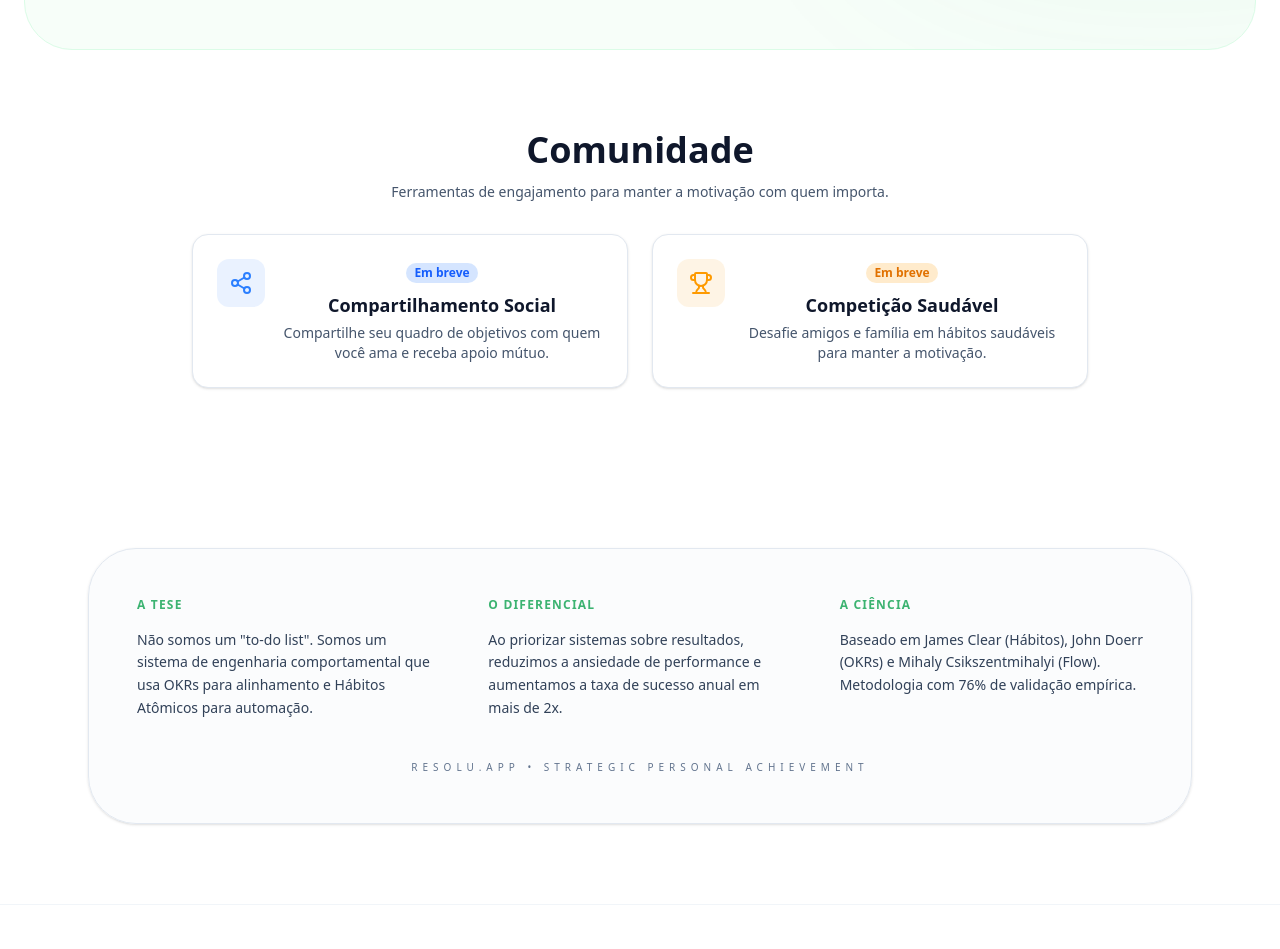
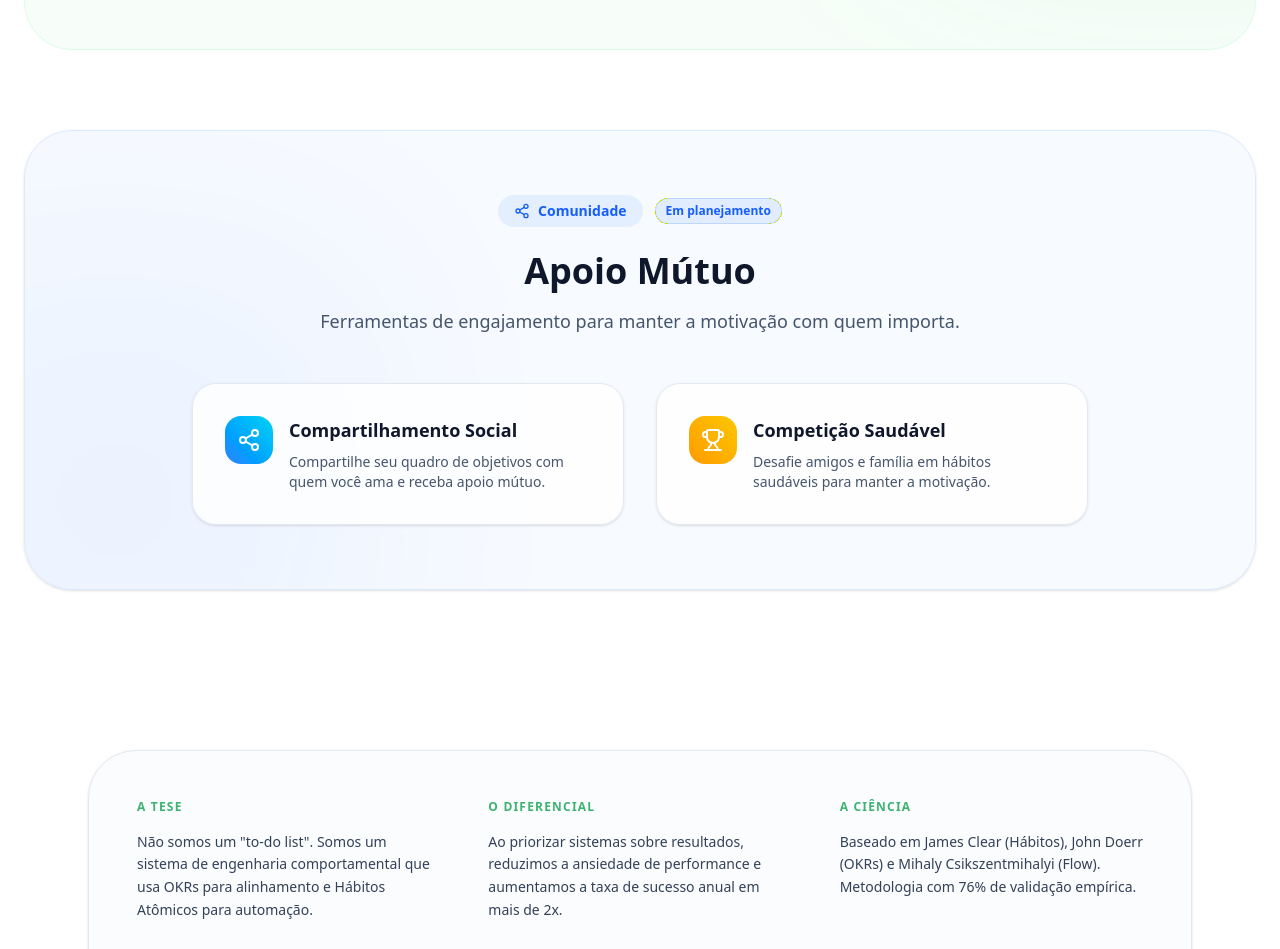
Before and after one commit to Resolu-app/resolu-app-landing, a React (Vite) app: page / in a window 1280 px wide. Shown: the part 4700-5649 px from the top of the page. Built offline with nearby package versions, Linux system fonts and the light colour scheme; no server answers.

Commit message:
refactor: Redesign the "Comunidade" section with updated styling, a new background, and a consolidated "Em planejamento" status.

```diff
--- a/src/App.tsx
+++ b/src/App.tsx
@@ -595,31 +595,46 @@ function App() {
             </div>
 
             {/* Comunidade */}
-            <div className="text-center">
-              <h3 className="text-3xl md:text-4xl font-bold text-slate-900 dark:text-white mb-3">Comunidade</h3>
-              <p className="text-slate-600 dark:text-slate-400 text-sm mb-8 max-w-2xl mx-auto">
+            <div className="bg-blue-50/50 dark:bg-slate-950 rounded-[3rem] p-8 md:p-16 relative overflow-hidden border border-blue-100 dark:border-slate-800/60 shadow-sm dark:shadow-none">
+              <div className="absolute bottom-0 left-0 w-[500px] h-[500px] bg-blue-500 opacity-5 blur-[120px] -ml-40 -mb-40" />
+
+              <div className="relative z-10">
+                <div className="text-center mb-12">
+                  <div className="inline-flex items-center gap-3 mb-6 justify-center flex-wrap">
+                    <div className="inline-flex items-center gap-2 px-4 py-1.5 rounded-full bg-blue-500/10 dark:bg-blue-500/20 text-blue-600 dark:text-blue-400 text-sm font-semibold">
+                      <Share2 className="w-4 h-4" />
+                      <span>Comunidade</span>
+                    </div>
+                    <span className="text-xs font-bold text-blue-600 dark:text-blue-400 bg-blue-500/10 dark:bg-blue-500/20 px-2.5 py-1 rounded-full border border-blue-500/20 dark:border-blue-500/40">
+                      Em planejamento
+                    </span>
+                  </div>
+
+                  <h3 className="text-3xl md:text-4xl font-bold text-slate-900 dark:text-white mb-4">Apoio Mútuo</h3>
+                  <p className="text-slate-600 dark:text-slate-400 text-lg max-w-2xl mx-auto">
                     Ferramentas de engajamento para manter a motivação com quem importa.
                   </p>
-              <div className="grid md:grid-cols-2 gap-6 max-w-4xl mx-auto">
-                <div className="flex gap-4 p-6 rounded-2xl bg-white dark:bg-slate-900 border border-slate-200 dark:border-slate-800 shadow-sm">
-                  <div className="w-12 h-12 rounded-xl bg-blue-500/10 text-blue-500 flex items-center justify-center flex-shrink-0">
-                    <Share2 className="w-6 h-6" />
+                </div>
+
+                <div className="grid md:grid-cols-2 gap-8 max-w-4xl mx-auto">
+                  <div className="flex gap-4 p-8 rounded-3xl bg-white/80 dark:bg-white/5 backdrop-blur-sm border border-slate-200 dark:border-white/10 shadow-sm dark:shadow-none">
+                    <div className="w-12 h-12 rounded-2xl bg-gradient-to-tr from-blue-500 to-cyan-400 flex items-center justify-center flex-shrink-0">
+                      <Share2 className="text-white w-6 h-6" />
                     </div>
                     <div>
-                    <div className="text-xs font-bold text-blue-600 bg-blue-500/20 px-2 py-0.5 rounded-full inline-block mb-2">Em breve</div>
-                    <h4 className="text-lg font-bold mb-1">Compartilhamento Social</h4>
+                      <h4 className="text-lg font-bold mb-2 text-slate-900 dark:text-white">Compartilhamento Social</h4>
                       <p className="text-sm text-slate-600 dark:text-slate-400">Compartilhe seu quadro de objetivos com quem você ama e receba apoio mútuo.</p>
                     </div>
                   </div>
 
-                <div className="flex gap-4 p-6 rounded-2xl bg-white dark:bg-slate-900 border border-slate-200 dark:border-slate-800 shadow-sm">
-                  <div className="w-12 h-12 rounded-xl bg-amber-500/10 text-amber-500 flex items-center justify-center flex-shrink-0">
-                    <Trophy className="w-6 h-6" />
+                  <div className="flex gap-4 p-8 rounded-3xl bg-white/80 dark:bg-white/5 backdrop-blur-sm border border-slate-200 dark:border-white/10 shadow-sm dark:shadow-none">
+                    <div className="w-12 h-12 rounded-2xl bg-gradient-to-tr from-amber-500 to-yellow-400 flex items-center justify-center flex-shrink-0">
+                      <Trophy className="text-white w-6 h-6" />
                     </div>
                     <div>
-                    <div className="text-xs font-bold text-amber-600 bg-amber-500/20 px-2 py-0.5 rounded-full inline-block mb-2">Em breve</div>
-                    <h4 className="text-lg font-bold mb-1">Competição Saudável</h4>
+                      <h4 className="text-lg font-bold mb-2 text-slate-900 dark:text-white">Competição Saudável</h4>
                       <p className="text-sm text-slate-600 dark:text-slate-400">Desafie amigos e família em hábitos saudáveis para manter a motivação.</p>
+                    </div>
                   </div>
                 </div>
               </div>
```
Lines whose indentation alone changed are shown as unchanged.
